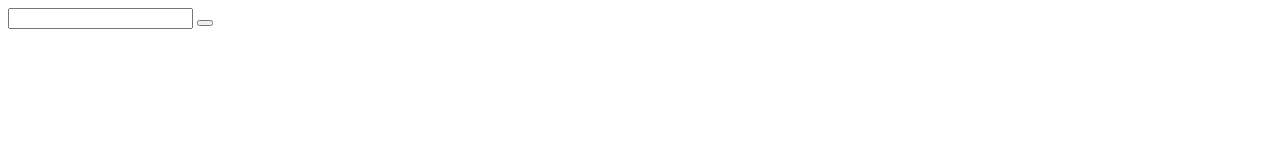
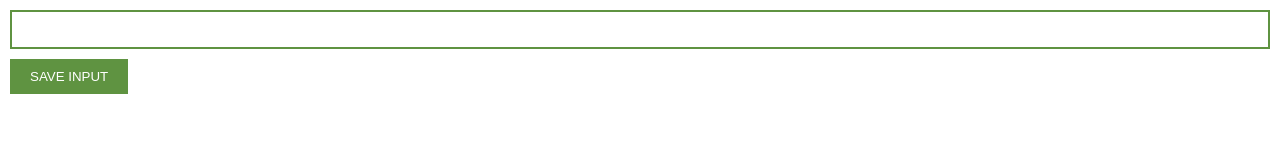
Before and after one commit to MetricOrder/chrome-extension1.0, a plain HTML site: page index.html in a window 1280 px wide. Drawn offline with Linux system fonts and the light colour scheme.

Commit message:
input button and field added and styled

```diff
--- a/index.css
+++ b/index.css
@@ -0,0 +1,31 @@
+body {
+    margin: 0;
+    padding: 10px;
+    font-family: Arial, Helvetica, sans-serif;
+}
+
+/*
+
+Style our app according to the provided design!
+
+green color -> #5f9341
+
+*/
+
+
+input {
+    width: 100%;
+    padding: 10px;
+    box-sizing: border-box;
+    border: solid #5f9341 2px;
+
+}
+
+button {
+    margin-top: 10px;
+    padding: 10px 20px;
+    background-color: #5f9341;
+    color: white;
+    border: none;
+
+}
--- a/index.html
+++ b/index.html
@@ -3,8 +3,8 @@
         <link rel="stylesheet" href="index.css">
     </head>
     <body>
-        <input type="text" id="input-el"></input>
-        <button id="input-btn"></button>
+        <input type="text" id="input-el">
+        <button id="input-btn">SAVE INPUT</button>
 
         <script src="index.js"></script>
     </body>
```
